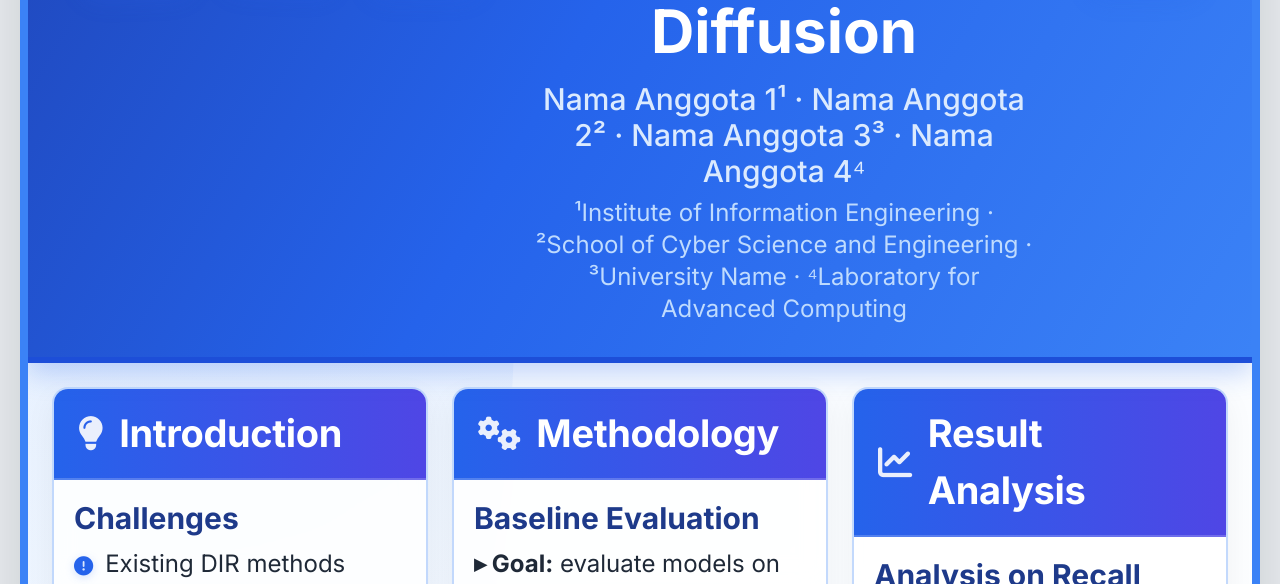
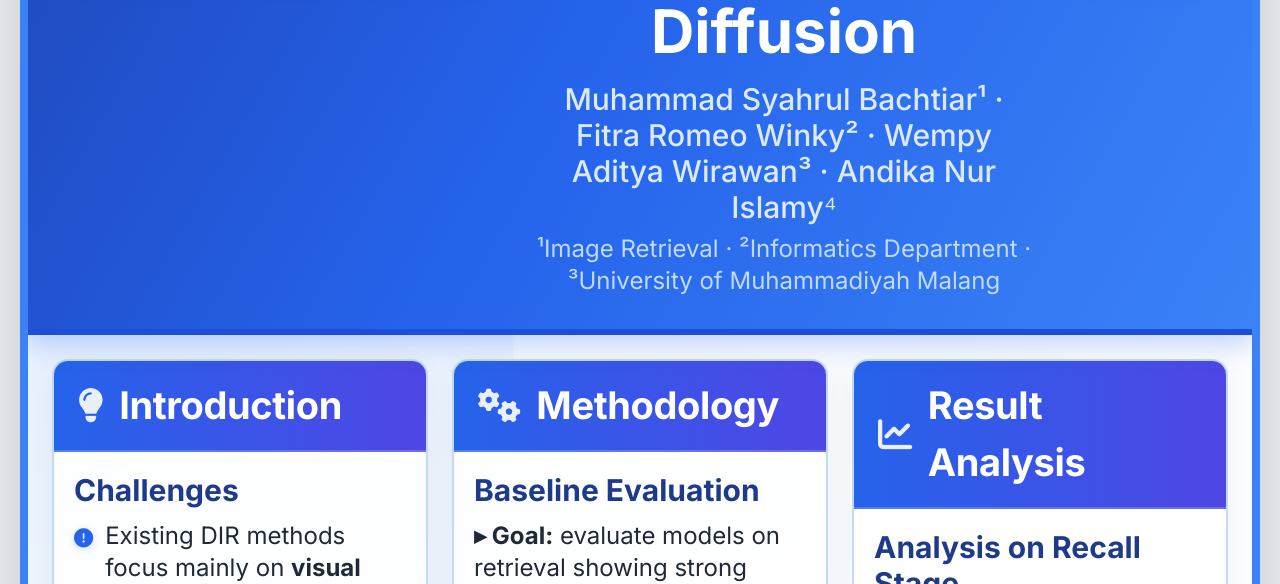
Before and after one commit to wempy-aditya/final-project-tkc, a plain HTML site: page academic_poster.html in a window 1280 px wide. Shown: the part 516-1100 px from the top of the page. Drawn offline with nearby package versions, Linux system fonts and the light colour scheme.

Commit message:
update academic poster

```diff
--- a/academic_poster.html
+++ b/academic_poster.html
@@ -187,11 +187,11 @@
                     Smart Image Search: Multimodal RAG System with CLIP, FAISS, LLM & Stable Diffusion
                 </h1>
                 <p class="text-3xl text-blue-100 font-medium">
-                    Nama Anggota 1¹ · Nama Anggota 2² · Nama Anggota 3³ · Nama Anggota 4⁴
+                    Muhammad Syahrul Bachtiar¹ · Fitra Romeo Winky² · Wempy Aditya Wirawan³ · Andika Nur Islamy⁴
                 </p>
                 <p class="text-2xl text-blue-200 mt-2">
-                    ¹Institute of Information Engineering · ²School of Cyber Science and Engineering · ³University Name
-                    · ⁴Laboratory for Advanced Computing
+                    ¹Image Retrieval · ²Informatics Department · ³University of Muhammadiyah Malang
+
                 </p>
             </div>
 
```
